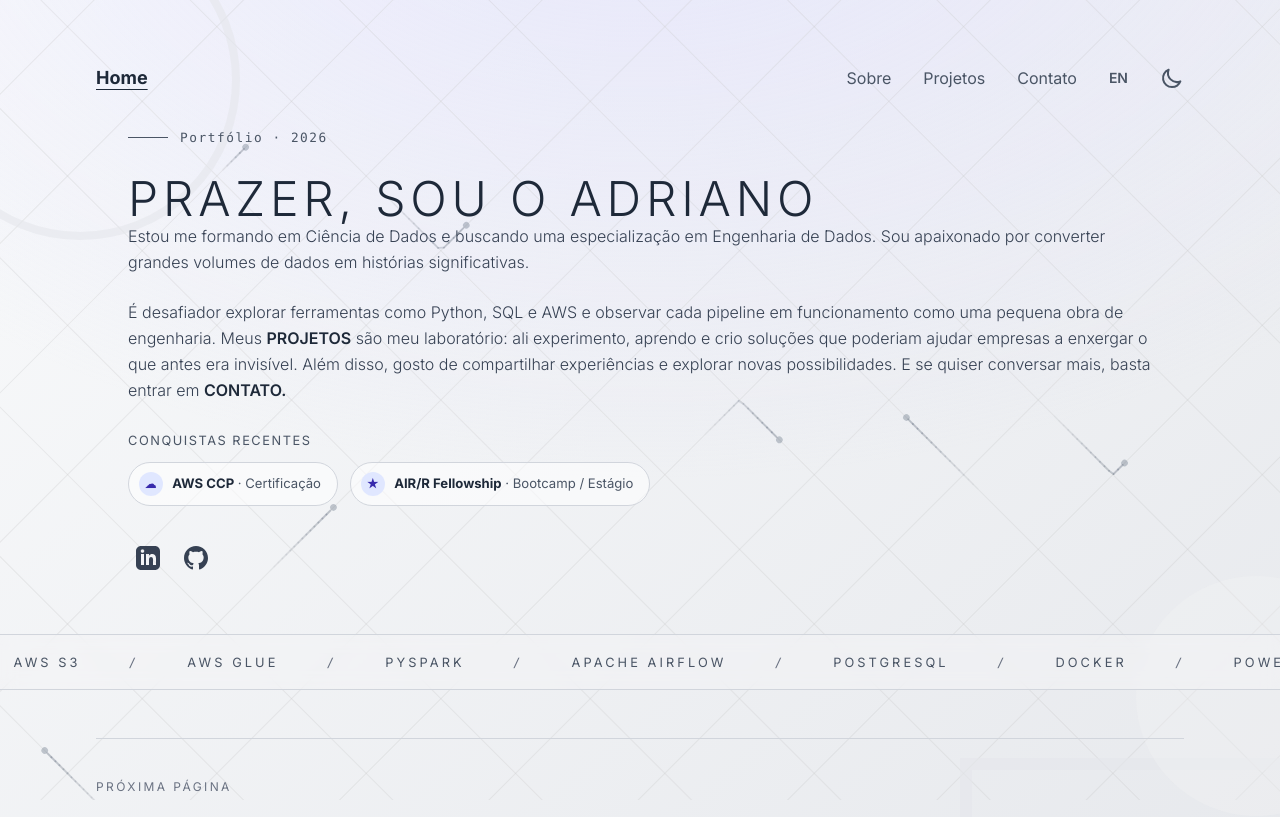
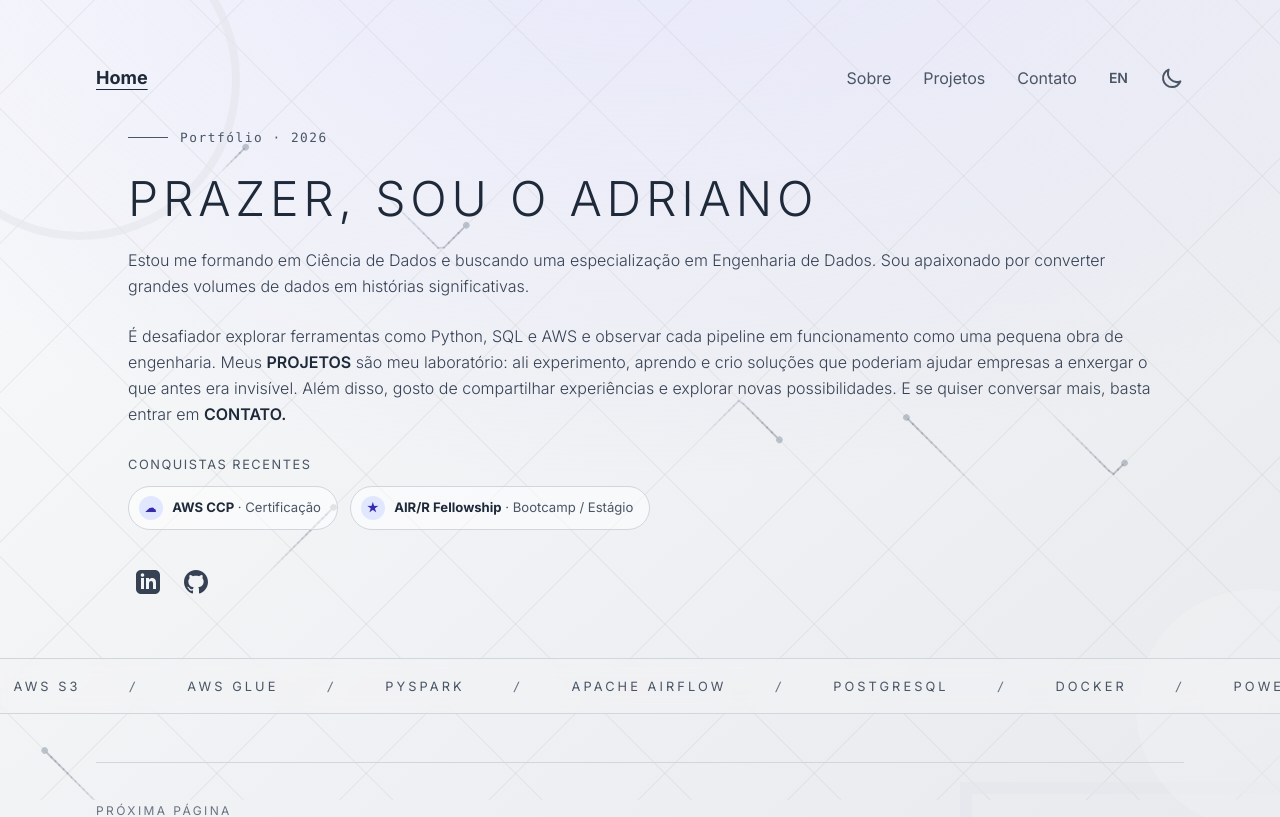
Before and after one commit to AdriMayc/Portfolio2.0, a React (Vite) app: page / in a window 1280 px wide. Shown: the top 817 px of the page. Built offline with nearby package versions, Linux system fonts and the light colour scheme.

Commit message:
fix: padding fixed

```diff
--- a/src/sections/Home.jsx
+++ b/src/sections/Home.jsx
@@ -107,7 +107,7 @@ export default function Home({ theme, toggleTheme, language, toggleLanguage }) {
             {currentContent.eyebrow}
           </Reveal>
           <Reveal delay={100}>
-            <h1 className="text-4xl font-light uppercase tracking-widest md:text-5xl">
+            <h1 className="text-4xl font-light uppercase tracking-widest md:text-5xl pb-6">
               {currentContent.title}
             </h1>
           </Reveal>
```
